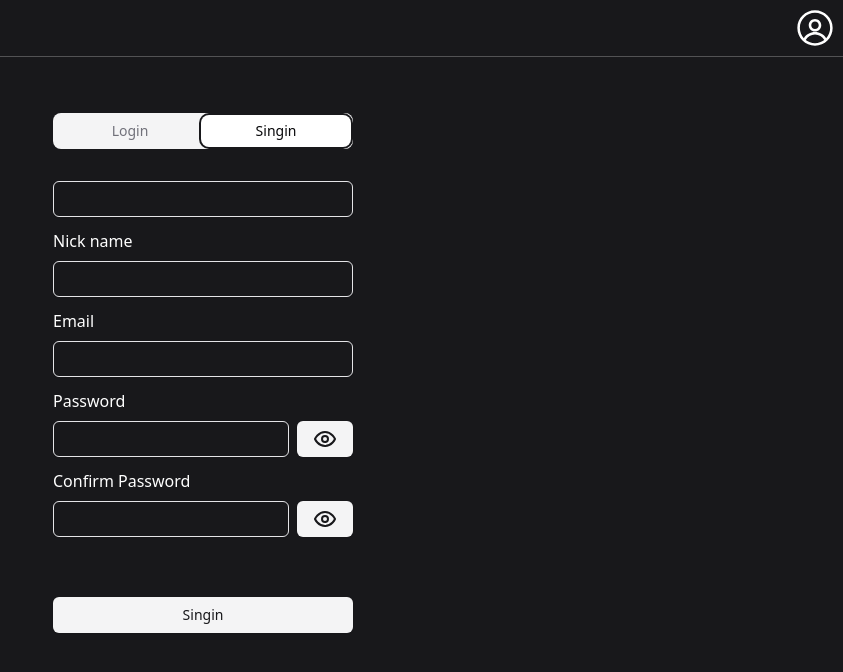
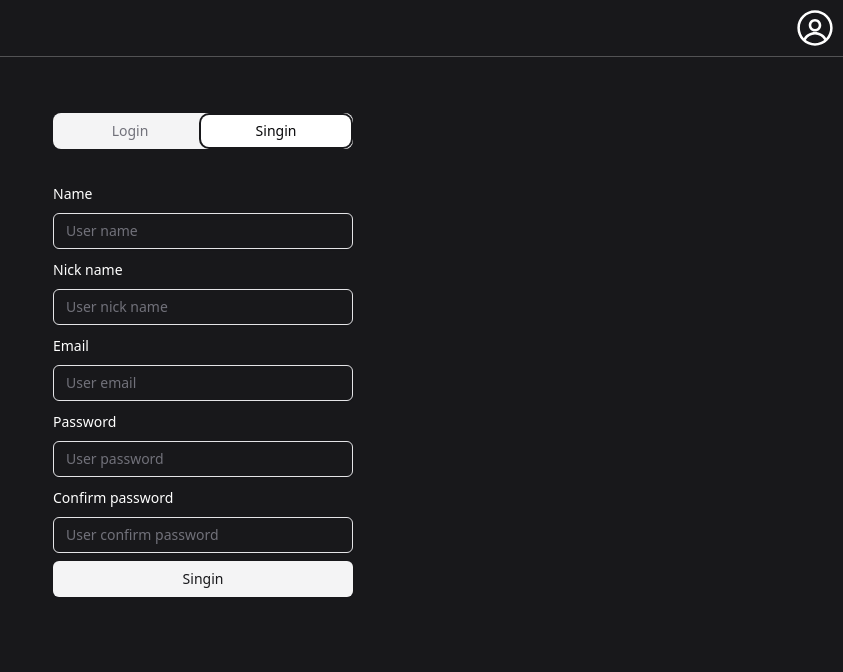
Before and after one commit to AndersonAndrad/hours_worked_marker_client, a React (Vite) app: page / in a window 1280 px wide. Both pictures are taken after a click on the tab "Singin". Shown: the top 672 px of the page, without its empty margins (437-1280 px from the left). Built offline with nearby package versions, Linux system fonts and the light colour scheme.

Commit message:
feat: implements form in login

```diff
--- /dev/null
+++ b/src/interfaces/user.interface.ts
@@ -0,0 +1,36 @@
+import { Team } from './team.interface';
+
+export interface User {
+  _id: string;
+  name: string;
+  userHash: string;
+  nickName: string;
+  email: string;
+  password: string;
+  roles: Role[];
+  team: Omit<Team, 'members'>[];
+  blocked: boolean;
+}
+
+export interface SingIn extends Omit<User, '_id' | 'userHash' | 'roles' | 'team' | 'blocked'> {}
+
+export interface Role {
+  _id: string;
+  name: string;
+  permissions: Permission[];
+  blocked: boolean;
+}
+
+export interface Permission {
+  _id: string;
+  resource: string;
+  action: Action[];
+  blocked: boolean;
+}
+
+export enum Action {
+  CREATE = 'create',
+  DELETE = 'delete',
+  VIEW = 'view',
+  EDIT = 'edit',
+}
--- a/src/pages/sing-in.page.tsx
+++ b/src/pages/sing-in.page.tsx
@@ -1,9 +1,12 @@
+import { Form, FormControl, FormDescription, FormField, FormItem, FormLabel } from "@/components/ui/form";
 import { Tabs, TabsContent, TabsList, TabsTrigger } from "@/components/ui/tabs";
-import { Eye, EyeOff } from "lucide-react";
 
 import { Button } from "@/components/ui/button";
 import { Input } from "@/components/ui/input";
+import { zodResolver } from "@hookform/resolvers/zod";
 import { useState } from "react";
+import { useForm } from "react-hook-form";
+import { z } from "zod";
 
 enum TypeTab {
   login = 'Login',
@@ -16,15 +19,64 @@ enum TypeTab {
 export function AuthenticatePage() {
   const [seePassword, setSeePassword] = useState<boolean>(false);
 
-  const [name, setName] = useState<string>('');
-  const [email, setEmail] = useState<string>('');
-  const [nickName, setNickName] = useState<string>('');
-  const [password, setPassword] = useState<string>('');
-  const [confirmPassword, setConfirmPassword] = useState<string>('');
+  const LoginSchema = z.object({
+    nickNameOrEmail: z.string()
+      .min(3, { message: 'User name must be at least 3 characters.' })
+      .max(50, { message: 'User name must be up to 50 characters long.' })
+      .trim(),
+    password: z.string()
+      .min(8, { message: 'User nick name must be at least 8 characters.' })
+      .max(256, { message: 'User nick name must be up to 256 characters long.' })
+      .trim()
+  })
 
-  const submitSingin = () => { };
+  const SingInSchema = z.object({
+    name: z.string()
+      .min(3, { message: 'User name must be at least 3 characters.' })
+      .max(50, { message: 'User name must be up to 50 characters long.' })
+      .trim(),
+    email: z.string()
+      .min(5, { message: 'User email must be at least 5 characters.' })
+      .max(100, { message: 'User email must be up tp 100 characters long.' })
+      .email()
+      .trim(),
+    nickName: z.string()
+      .min(3, { message: 'User nick name must be at least 3 characters.' })
+      .max(50, { message: 'User nick name must be up to 50 characters long.' })
+      .trim(),
+    password: z.string()
+      .min(8, { message: 'User password must be at least 8 characters.' })
+      .max(256, { message: 'User password must be up to 256 characters long.' })
+      .trim(),
+    confirmPassword: z.string()
+      .min(8, { message: 'User confirm password must be at least 8 characters.' })
+      .max(256, { message: 'User confirm password must be up to 256 characters long.' })
+      .trim()
+  })
+    .refine(({ password, confirmPassword }) => password === confirmPassword, { message: 'Passwords does not match.', path: ['passwords'] })
 
-  const submitLogin = () => { };
+  const loginForm = useForm<z.infer<typeof LoginSchema>>({
+    resolver: zodResolver(LoginSchema),
+    defaultValues: {
+      nickNameOrEmail: '',
+      password: ''
+    }
+  })
+
+  const singInForm = useForm<z.infer<typeof SingInSchema>>({
+    resolver: zodResolver(SingInSchema),
+    defaultValues: {
+      name: '',
+      confirmPassword: '',
+      email: '',
+      nickName: '',
+      password: ''
+    }
+  });
+
+  const onSubmit = (data: any) => {
+    console.log({ data });
+  }
 
   return (
     <div className="w-full flex justify-center items-center">
@@ -34,58 +86,132 @@ export function AuthenticatePage() {
           <TabsTrigger value={TypeTab.singin} className="w-full">{TypeTab.singin}</TabsTrigger>
         </TabsList>
         <TabsContent value={TypeTab.singin} className="h-[600px]">
-          <div className="flex flex-col gap-3">
-            <div className="flex flex-col gap-2">
-              <Input onChange={(event => setName(event.target.value))} />
-            </div>
-            <div className="flex flex-col gap-2">
-              <label htmlFor="">Nick name</label>
-              <Input onChange={(event => setNickName(event.target.value))} />
-            </div>
-            <div className="flex flex-col gap-2">
-              <label htmlFor="">Email</label>
-              <Input onChange={(event => (setEmail(event.target.value)))} />
-            </div>
-            <div className="flex flex-col gap-2">
-              <label htmlFor="">Password</label>
-              <div className="flex gap-2 items-center">
-                <Input type={seePassword ? 'text' : 'password'} onChange={(event => setPassword(event.target.value))} />
-                <Button variant='secondary' onClick={() => setSeePassword(!seePassword)}>{seePassword ? <EyeOff /> : <Eye />}</Button>
-              </div>
-            </div>
-            <div className="flex flex-col gap-2">
-              <label htmlFor="">Confirm Password</label>
-              <div className="flex gap-2 items-center">
-                <Input type={seePassword ? 'text' : 'password'} onChange={(event => setConfirmPassword(event.target.value))} />
-                <Button variant='secondary' onClick={() => setSeePassword(!seePassword)}>{seePassword ? <EyeOff /> : <Eye />}</Button>
-              </div>
-            </div>
-
-            <div className="mt-12">
-              <Button className="w-full" variant='secondary'>{TypeTab.singin}</Button>
-            </div>
-          </div>
+          <Form {...singInForm}>
+            <form onSubmit={singInForm.handleSubmit(onSubmit)}>
+              <FormField
+                control={singInForm.control}
+                name='name'
+                render={({ field, fieldState }) => (
+                  <FormItem>
+                    <FormLabel>Name</FormLabel>
+                    <FormControl>
+                      <Input placeholder="User name" {...field} />
+                    </FormControl>
+                    <FormDescription className="text-red-500">
+                      {fieldState?.error?.message}
+                    </FormDescription>
+                  </FormItem>
+                )}
+              >
+              </FormField>
+              <FormField
+                control={singInForm.control}
+                name='nickName'
+                render={({ field, fieldState }) => (
+                  <FormItem>
+                    <FormLabel>Nick name</FormLabel>
+                    <FormControl>
+                      <Input placeholder="User nick name" {...field} />
+                    </FormControl>
+                    <FormDescription className="text-red-500">
+                      {fieldState?.error?.message}
+                    </FormDescription>
+                  </FormItem>
+                )}
+              >
+              </FormField>
+              <FormField
+                control={singInForm.control}
+                name='email'
+                render={({ field, fieldState }) => (
+                  <FormItem>
+                    <FormLabel>Email</FormLabel>
+                    <FormControl>
+                      <Input placeholder="User email" {...field} />
+                    </FormControl>
+                    <FormDescription className="text-red-500">
+                      {fieldState?.error?.message}
+                    </FormDescription>
+                  </FormItem>
+                )}
+              >
+              </FormField>
+              <FormField
+                control={singInForm.control}
+                name='password'
+                render={({ field, fieldState }) => (
+                  <FormItem>
+                    <FormLabel>Password</FormLabel>
+                    <FormControl>
+                      <Input placeholder="User password" type="password" {...field} />
+                    </FormControl>
+                    <FormDescription className="text-red-500">
+                      {fieldState?.error?.message}
+                    </FormDescription>
+                  </FormItem>
+                )}
+              >
+              </FormField>
+              <FormField
+                control={singInForm.control}
+                name='confirmPassword'
+                render={({ field, fieldState }) => (
+                  <FormItem>
+                    <FormLabel>Confirm password</FormLabel>
+                    <FormControl>
+                      <Input placeholder="User confirm password" type="password" {...field} />
+                    </FormControl>
+                    <FormDescription className="text-red-500">
+                      {fieldState?.error?.message}
+                    </FormDescription>
+                  </FormItem>
+                )}
+              >
+              </FormField>
+              <Button className="w-full" variant='secondary' type="submit">{TypeTab.singin}</Button>
+            </form>
+          </Form>
         </TabsContent>
         <TabsContent value={TypeTab.login} className="h-[600px]">
-          <div className="flex flex-col gap-3">
-            <div className="flex flex-col gap-2">
-              <label htmlFor="">Email / Nick</label>
-              <Input onChange={(event => (setEmail(event.target.value)))} />
-            </div>
-            <div className="flex flex-col gap-2">
-              <label htmlFor="">Password</label>
-              <div className="flex gap-2 items-center">
-                <Input type={seePassword ? 'text' : 'password'} onChange={(event => setPassword(event.target.value))} />
-                <Button variant='secondary' onClick={() => setSeePassword(!seePassword)}>{seePassword ? <EyeOff /> : <Eye />}</Button>
-              </div>
-            </div>
-
-            <div className="mt-12">
-              <Button className="w-full" variant='secondary'>{TypeTab.login}</Button>
-            </div>
-          </div>
+          <Form {...loginForm}>
+            <form>
+              <FormField
+                control={loginForm.control}
+                name='nickNameOrEmail'
+                render={({ field, fieldState }) => (
+                  <FormItem>
+                    <FormLabel>NickName / Email</FormLabel>
+                    <FormControl>
+                      <Input placeholder="User nickName / email " {...field} />
+                    </FormControl>
+                    <FormDescription className="text-red-500">
+                      {fieldState?.error?.message}
+                    </FormDescription>
+                  </FormItem>
+                )}
+              >
+              </FormField>
+              <FormField
+                control={loginForm.control}
+                name='password'
+                render={({ field, fieldState }) => (
+                  <FormItem>
+                    <FormLabel>Password</FormLabel>
+                    <FormControl>
+                      <Input placeholder="Password" type="password" {...field} />
+                    </FormControl>
+                    <FormDescription className="text-red-500">
+                      {fieldState?.error?.message}
+                    </FormDescription>
+                  </FormItem>
+                )}
+              >
+              </FormField>
+              <Button className="w-full" variant='secondary' type="submit">{TypeTab.login}</Button>
+            </form>
+          </Form>
         </TabsContent>
       </Tabs>
-    </div>
+    </div >
   )
 }
```
Also changed, not shown: src/interfaces/team.interface.ts (added, +7 -0 lines).
